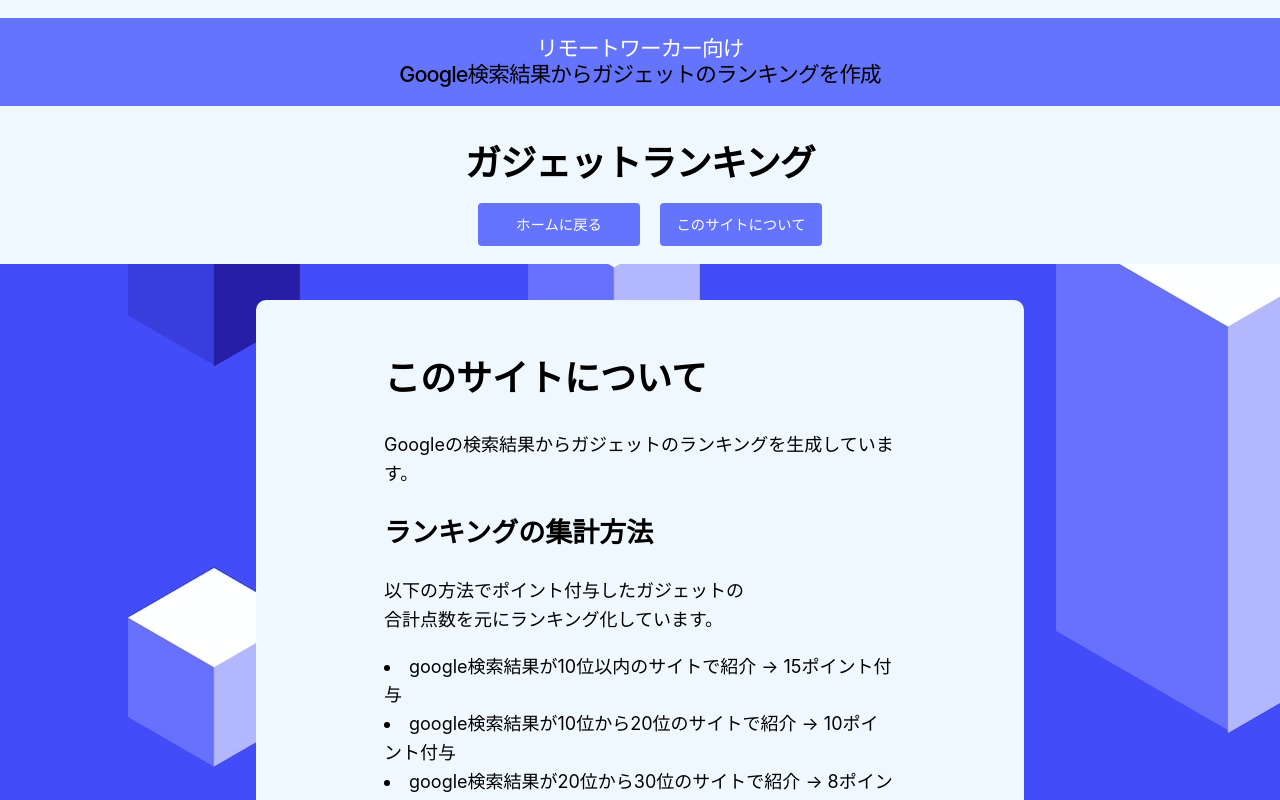
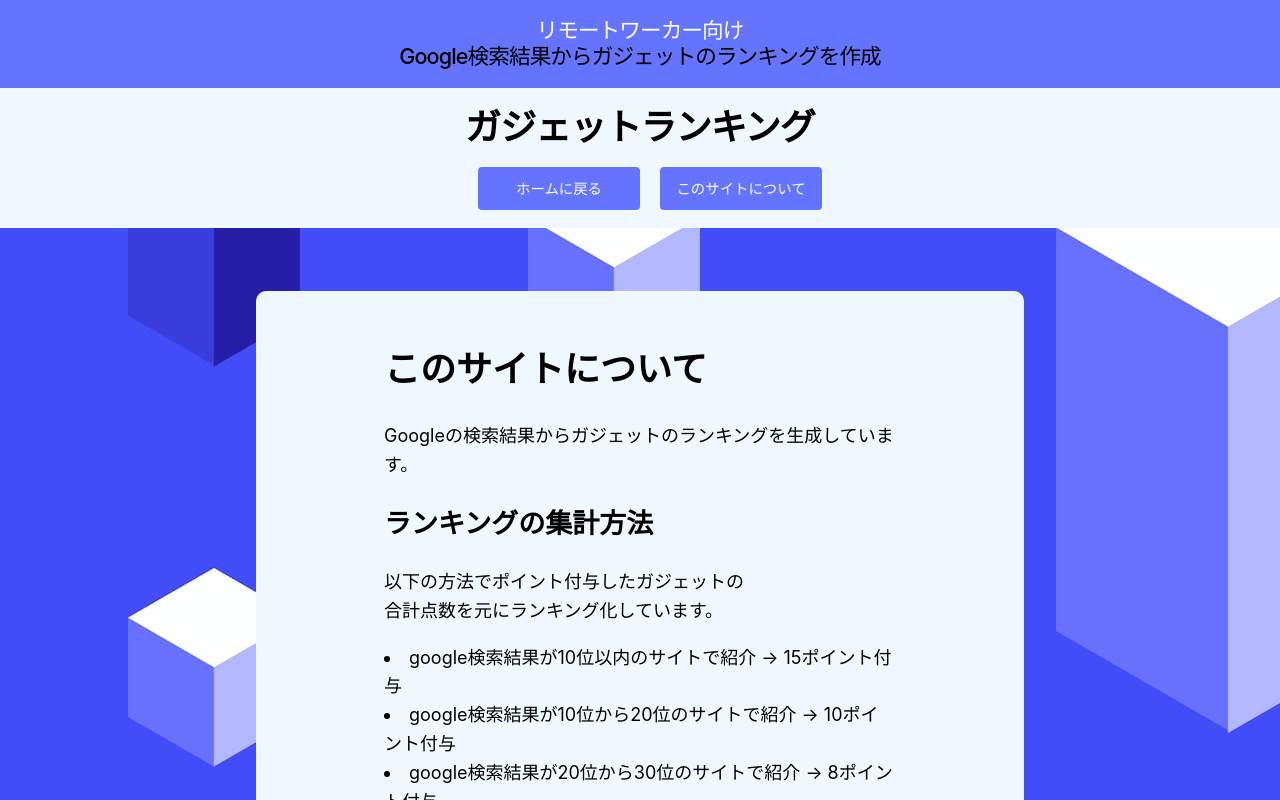
Before and after one commit to lothcat0306/ranking_front_web, a Next.js app: page /about in a window 1280 px wide. Shown: the top 800 px of the page. Built offline with nearby package versions, Linux system fonts and the light colour scheme.

Commit message:
フッター下・ヘッダー上の空白削除 #8

```diff
--- a/src/components/layout/layout.module.scss
+++ b/src/components/layout/layout.module.scss
@@ -42,7 +42,7 @@
   line-height: 1.2;
   font-weight: 500;
   letter-spacing: -0.05rem;
-  margin: 1rem 0;
+  margin: 0;
   text-align: center;
   padding: 1rem;
   width: 100%;
@@ -75,4 +75,8 @@
 
 .container {
   background-image: url('/images/magic-pattern.jpg');
+  display: grid;
+  grid-template-rows: auto 1fr auto;
+  grid-template-columns: 100%;
+  min-height: 100vh;
 }
--- a/src/components/layout/layout.tsx
+++ b/src/components/layout/layout.tsx
@@ -11,7 +11,7 @@ type Props = {
 
 export const siteTitle = 'ガジェットランキング';
 
-const Layout: FC<Props> = ({ children, home }) => {
+const Layout: FC<Props> = ({ children }) => {
   return (
     <div className={styles.container}>
       <Head>
@@ -31,9 +31,6 @@ const Layout: FC<Props> = ({ children, home }) => {
         <p className={styles.site__description}><span>リモートワーカー向け</span><br />Google検索結果からガジェットのランキングを作成</p>
         <p className={styles.site__title}>{siteTitle}</p>
         <div className="inner">
-          {/* <div className="logo">
-            <img src="" alt="ガジェットランキング" />
-          </div> */}
           <nav>
             <ul className={styles.menu}>
               <li><Link href="/">ホームに戻る</Link></li>
```
